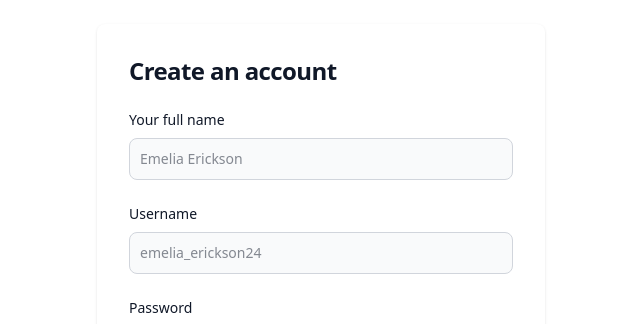
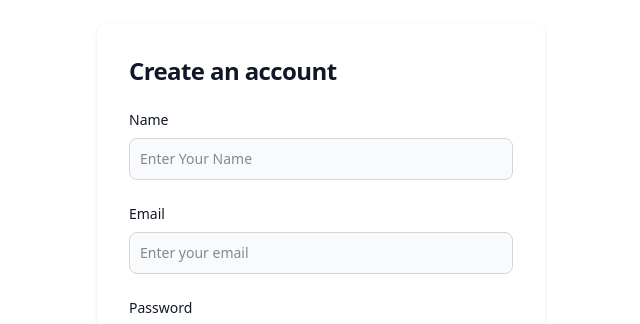
Before and after one commit to waseembaloch21/Vue-practice, a Vue app in the folder todo-app/: page / in a window 1280 px wide. Shown: the top 324 px of the page, without its empty margins (319-959 px from the left). Built offline with nearby package versions, Linux system fonts and the light colour scheme.

Commit message:
code update

```diff
--- a/todo-app/src/components/Signup.vue
+++ b/todo-app/src/components/Signup.vue
@@ -14,18 +14,18 @@
                 </h1>
                 <form class="space-y-4 md:space-y-6" method="POST">
                     <div>
-                        <label for="name" class="block mb-2 text-sm font-medium text-gray-900 dark:text-white">Your full
-                            name</label>
+                        <label for="name" class="block mb-2 text-sm font-medium text-gray-900 dark:text-white">
+                            Name</label>
                         <input type="text" name="name" id="name"
                             class="bg-gray-50 border border-gray-300 text-gray-900 sm:text-sm rounded-lg focus:ring-blue-600 focus:border-blue-600 block w-full p-2.5 dark:bg-gray-700 dark:border-gray-600 dark:placeholder-gray-400 dark:text-white dark:focus:ring-blue-500 dark:focus:border-blue-500"
-                            placeholder="Emelia Erickson" required="">
+                            placeholder="Enter Your Name" required="">
                     </div>
                     <div>
-                        <label for="username"
-                            class="block mb-2 text-sm font-medium text-gray-900 dark:text-white">Username</label>
-                        <input type="text" name="username" id="username"
+                        <label for="email"
+                            class="block mb-2 text-sm font-medium text-gray-900 dark:text-white">Email</label>
+                        <input type="text" name="email" id="email"
                             class="bg-gray-50 border border-gray-300 text-gray-900 sm:text-sm rounded-lg focus:ring-blue-600 focus:border-blue-600 block w-full p-2.5 dark:bg-gray-700 dark:border-gray-600 dark:placeholder-gray-400 dark:text-white dark:focus:ring-blue-500 dark:focus:border-blue-500"
-                            placeholder="emelia_erickson24" required="">
+                            placeholder="Enter your email" required="">
                     </div>
                     <div>
                         <label for="password"
```
